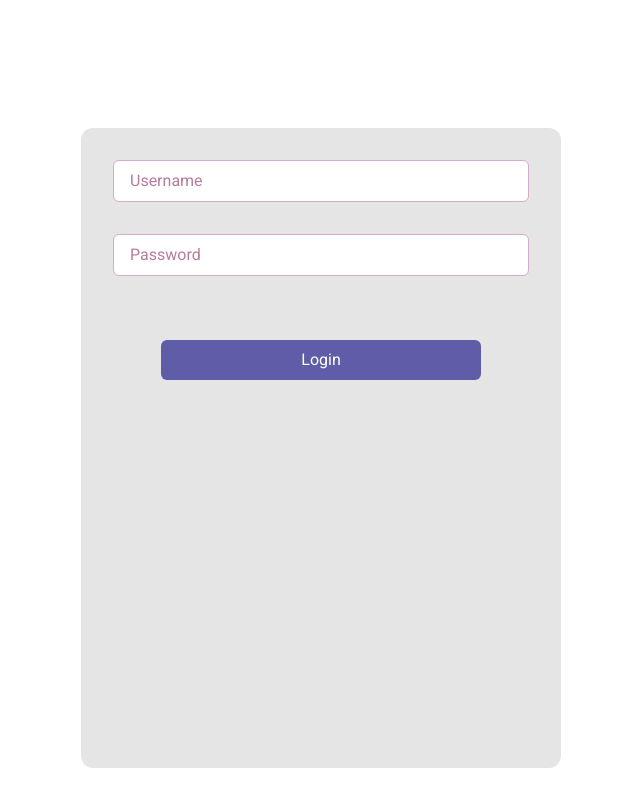
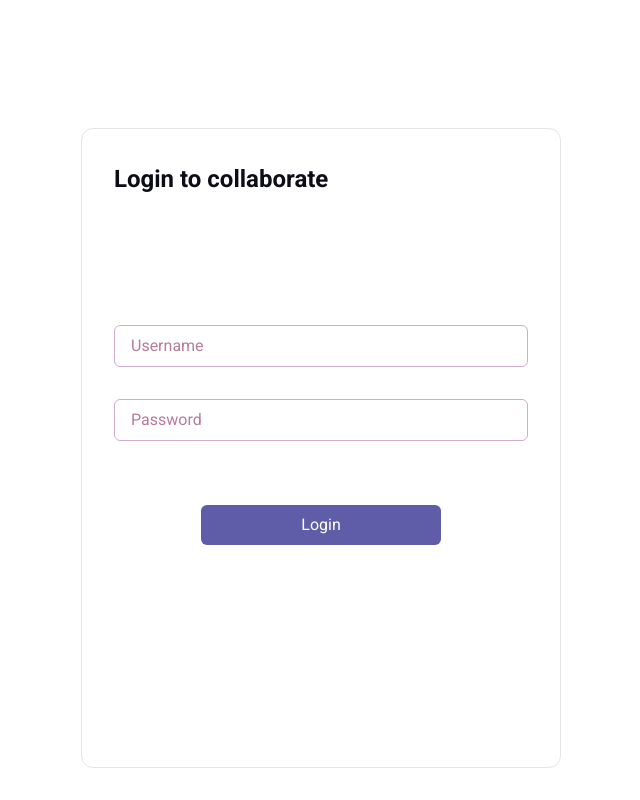
Before and after one commit to Grimowsky/collaborative-slider, a React (Vite) app in the folder client/: page / in a window 1280 px wide. Shown: the whole page, without its empty margins (319-959 px from the left). Built offline with nearby package versions, Linux system fonts and the light colour scheme.

Commit message:
small fixes

```diff
--- a/client/src/components/ui/Text.tsx
+++ b/client/src/components/ui/Text.tsx
@@ -10,6 +10,7 @@ const variants = cva('', {
       'normal-14': 'text-md text-black',
       'normal-10': 'text-xs text-black',
       'bold-16': 'text-base text-black font-bold',
+      'bold-24': 'text-[24px] text-black font-bold',
     },
   },
   defaultVariants: {
--- a/client/src/pages/Login.tsx
+++ b/client/src/pages/Login.tsx
@@ -2,16 +2,20 @@ import React from 'react';
 import { Box, BoxFlexCol } from '../components/ui/Boxes';
 import Input from '../components/ui/Input';
 import Button from '../components/ui/Button';
+import { Text } from '../components/ui/Text';
 
 const Login = () => {
   return (
     <Box className={'w-full h-screen flex justify-center bg-white'}>
-      <Box className={'mt-32 h-[640px] w-[480px] rounded-xl bg-gray'}>
+      <Box
+        className={'mt-32 h-[640px] w-[480px] rounded-xl border border-gray'}
+      >
         <Box className={'py-8 px-8'}>
-          <BoxFlexCol className={'gap-8'}>
+          <Text variant={'bold-24'}>Login to collaborate</Text>
+          <BoxFlexCol className={'gap-8 mt-32'}>
             <Input type={'text'} placeholder={'Username'} />
             <Input type={'text'} placeholder={'Password'} />
-            <Button className={'mt-8 w-[320px] mx-auto'}>Login</Button>
+            <Button className={'mt-8 w-[240px] mx-auto'}>Login</Button>
           </BoxFlexCol>
         </Box>
       </Box>
--- a/client/tailwind.config.js
+++ b/client/tailwind.config.js
@@ -14,7 +14,7 @@ export default {
         error: '#CE1244',
       },
       boxShadow: {
-        primary: '0 20px 80px -10px primary',
+        primary: '0 10px 30px -10px primary',
       },
       transform: {
         'button-hover': 'translateY(0, -3px)',
```
